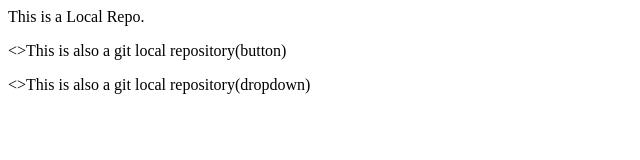
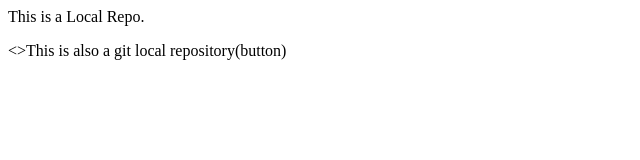
Before and after one commit to jrahul894/LocalRepo, a plain HTML site: page index.html in a window 1280 px wide. Shown: the whole page, without its empty margins (0-640 px from the left). Drawn offline with Linux system fonts and the light colour scheme.

Commit message:
again commit

```diff
--- a/index.html
+++ b/index.html
@@ -1,3 +1,2 @@
 <p>This is a Local Repo.</p>
 <>This is also a git local repository(button)</p>
-<>This is also a git local repository(dropdown)</p>
```
